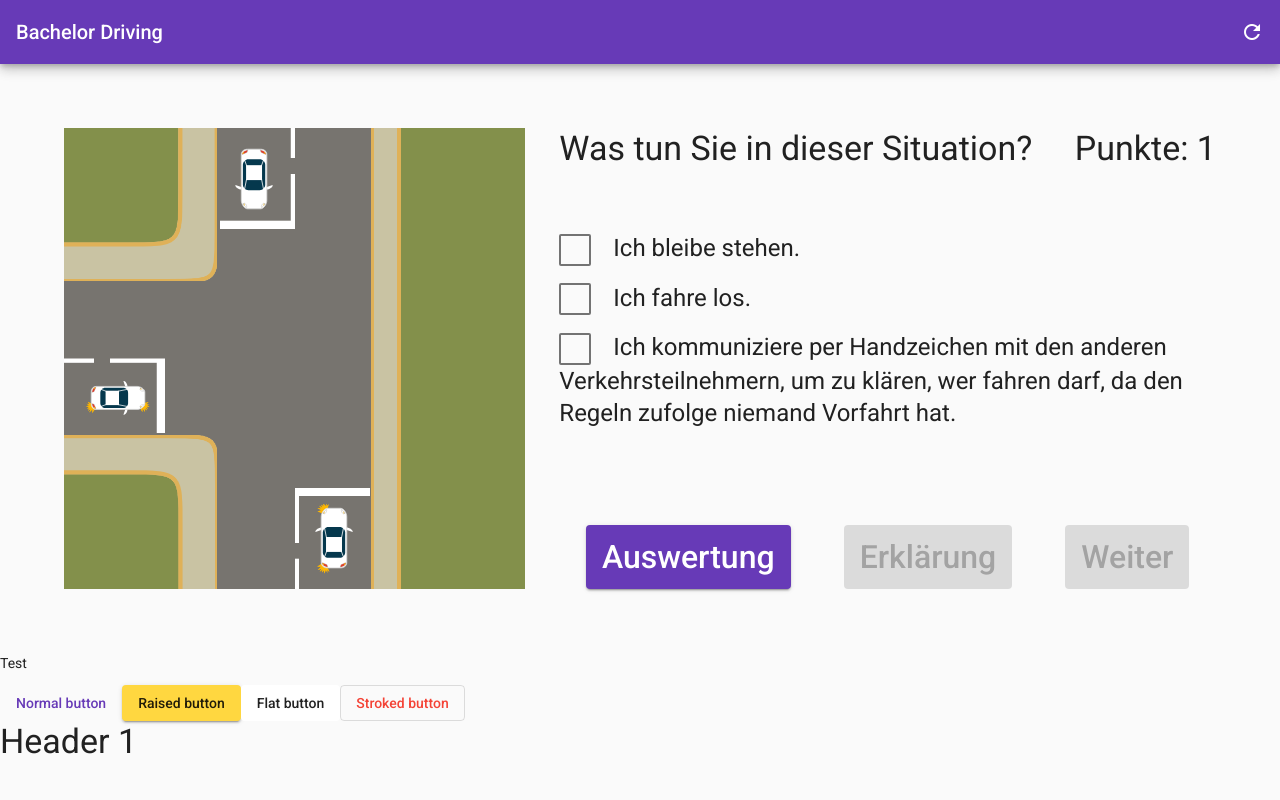
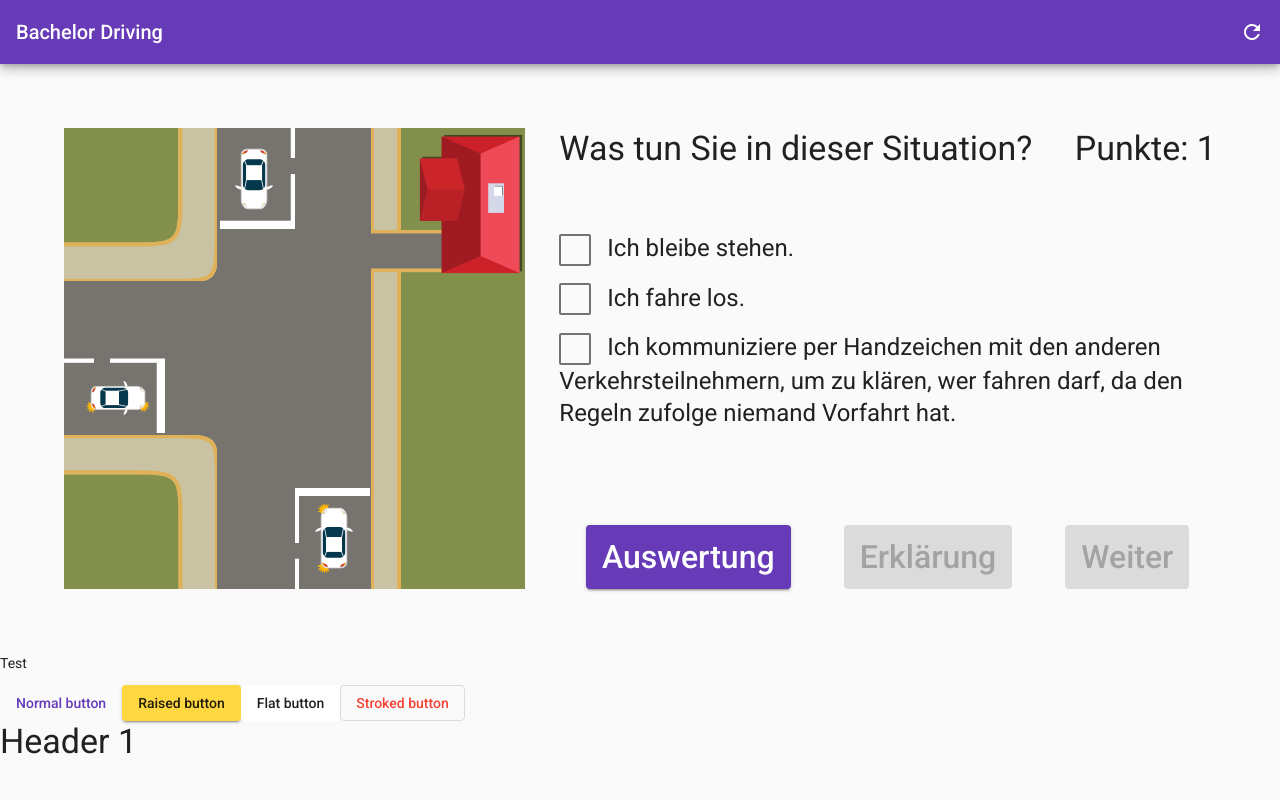
Before and after one commit to Panossa/bachelor-driving, an Angular app: page / in a window 1280 px wide. Shown: the top 800 px of the page. Built offline with nearby package versions, Linux system fonts and the light colour scheme; no server answers.

Commit message:
Implement real changing of situations without reloading the whole website
- Allow users to select answer by clicking either the checkbox or the text

```diff
--- a/src/app/app.component.html
+++ b/src/app/app.component.html
@@ -4,7 +4,7 @@
 </mat-toolbar>
 
 <div class="content">
-	<question-media></question-media>
+	<question-media [situation]="getCurrentSituation()"></question-media>
 	<question-area></question-area>
 </div>
 
--- a/src/app/app.component.ts
+++ b/src/app/app.component.ts
@@ -1,5 +1,6 @@
 import {Component, OnInit} from '@angular/core';
 import {SituationService} from './services/situation.service';
+import {Situation} from './models/situation';
 
 @Component({
 	selector: 'app-root',
@@ -18,4 +19,8 @@ export class AppComponent implements OnInit{
 	reload(): void {
 		window.location.reload();
 	}
+
+	getCurrentSituation(): Situation {
+		return this.situationService.currentSituation;
+	}
 }
--- a/src/app/components/question-area/question-area.component.html
+++ b/src/app/components/question-area/question-area.component.html
@@ -7,10 +7,12 @@
 	<div class="question-content">
 		<div class="answers">
 			<div *ngFor="let answer of answers; let i = index">
-				<h1>
-					<mat-checkbox (click)="registerSolution(i)" color="primary" [class.checkbox-disabled]="isSolutionShown"> </mat-checkbox>
+				<h1 class="unselectable-text">
+					<mat-checkbox (change)="registerSolution(i)" id="{{'answer' + i}}" color="primary" [class.checkbox-disabled]="isSolutionShown"> </mat-checkbox>
 					<mat-checkbox *ngIf="isSolutionShown" color="warn" class="checkbox-disabled" [checked]="answer.isCorrect"> </mat-checkbox>
-					{{answer.answerText}}
+					<!-- Sadly, Angular checkboxes are compiled into <label>s with <input>s inside of them, which is definitely non-standard -->
+					<!-- For their internal labels, they use the ID I set for the mat-checkbox and append -input. So I use that. -->
+					<label for="{{'answer' + i + '-input'}}">{{answer.answerText}}</label>
 				</h1>
 			</div>
 		</div>
@@ -41,7 +43,7 @@
 			color="{{isSolutionShown ? 'primary' : ''}}"
 			mat-raised-button
 			[disabled]="!isSolutionShown"
-			(click)="reload()"
+			(click)="nextQuestion()"
 		>
 			Weiter
 		</button>
--- a/src/app/components/question-area/question-area.component.ts
+++ b/src/app/components/question-area/question-area.component.ts
@@ -15,14 +15,19 @@ export class QuestionAreaComponent implements OnInit {
 	points: number = 1;
 	answers: Answer[];
 
-	isSolutionShown: boolean = false;
-	isInfoCardShown: boolean = false;
+	isSolutionShown: boolean;
+	isInfoCardShown: boolean;
+
+	private pickedAnswerIndexes: [boolean, boolean, boolean];
 
 	constructor(private situationService: SituationService) {}
 
 	ngOnInit(): void {
 		const situationAnswers = this.situationService.currentSituation.answers;
 		const correctAnswers = this.situationService.currentSituation.correctAnswers;
+		this.isSolutionShown = false;
+		this.isInfoCardShown = false;
+		this.pickedAnswerIndexes = [false, false, false];
 
 		// Update title according to the type of answers we're showing.
 		if (Object.values(DoAnswer).includes(situationAnswers[0])) {
@@ -41,7 +46,12 @@ export class QuestionAreaComponent implements OnInit {
 	}
 
 	registerSolution(answerIndex: number): void {
+		if (this.isSolutionShown) return;
+
 		console.log("Answered with: " + answerIndex);
+		this.pickedAnswerIndexes[answerIndex] = !this.pickedAnswerIndexes[answerIndex];
+
+		console.log(`pickedAnswers: ${this.pickedAnswerIndexes}`);
 	}
 
 	toggleInfoCard(): void {
@@ -54,8 +64,9 @@ export class QuestionAreaComponent implements OnInit {
 		console.log('answers submitted');
 	}
 
-	reload(): void {
-		window.location.reload();
+	nextQuestion(): void {
+		this.situationService.generateNewSituation();
+		// This could also be done via ngOnChanges, but it's worse for performance so OnInit must do. Best way would be to set up own listeners.
+		this.ngOnInit();
 	}
-
 }
--- a/src/app/components/question-media/question-media.component.ts
+++ b/src/app/components/question-media/question-media.component.ts
@@ -1,26 +1,29 @@
-import {Component, OnInit} from '@angular/core';
+import {ChangeDetectionStrategy, Component, Input, OnChanges, OnInit, SimpleChanges} from '@angular/core';
 import {Tile} from '../../models/tile';
-import {SituationService} from '../../services/situation.service';
 import {SubjectTile} from '../../models/subject-tile';
 import {GridPosition} from '../../models/enums/grid-position.enum';
 import {RoadSide} from '../../models/enums/road-side.enum';
 import {generateRoadTiles} from '../../utils/road-utils';
+import {Situation} from '../../models/situation';
 
 @Component({
 	selector: 'question-media',
+	changeDetection: ChangeDetectionStrategy.OnPush,
 	templateUrl: './question-media.component.html',
 	styleUrls: ['./question-media.component.css']
 })
-export class QuestionMediaComponent implements OnInit {
+export class QuestionMediaComponent implements OnInit, OnChanges {
+
+	// This could maybe be gotten with better performance via custom event emitter and subscribes but it works.
+	@Input()
+	situation: Situation;
 
 	GridPosition = GridPosition;
 	tilesData: Tile[]; //always exactly 9 elements!
 	subjectData: SubjectTile[]; // see above
 
-	constructor(private situationService: SituationService) {}
-
 	ngOnInit(): void {
-		this.tilesData = generateRoadTiles(this.situationService.currentSituation);
+		this.tilesData = generateRoadTiles(this.situation);
 
 		this.subjectData = [
 			SubjectTile.createEmpty(), SubjectTile.createEmpty(), SubjectTile.createEmpty(),
@@ -28,8 +31,7 @@ export class QuestionMediaComponent implements OnInit {
 			SubjectTile.createEmpty(), SubjectTile.createEmpty(), SubjectTile.createEmpty()
 		];
 
-		const trafficSubjects = [...this.situationService.currentSituation.trafficSubjects, this.situationService.currentSituation.oneself];
-		trafficSubjects.forEach(subject => {
+		[...this.situation.trafficSubjects, this.situation.oneself].forEach(subject => {
 			// check grid position and road side
 			/* Positions/indices:
 			 * 0,1,2
@@ -72,6 +74,10 @@ export class QuestionMediaComponent implements OnInit {
 		});
 	}
 
+	ngOnChanges(changes: SimpleChanges): void {
+		this.ngOnInit();
+	}
+
 	isOnGridPosition(subjectTile: SubjectTile, gridPosition: GridPosition): boolean {
 		return this.isOnGridPositions(subjectTile, [gridPosition]);
 	}
--- a/src/app/services/situation.service.ts
+++ b/src/app/services/situation.service.ts
@@ -1,6 +1,5 @@
 import {Injectable} from '@angular/core';
 import {Situation} from '../models/situation';
-import {DoAnswer} from '../models/enums/do-answer.enum';
 import {RightOfWayService} from './right-of-way.service';
 import {QuestionType} from '../models/enums/question-type.enum';
 
@@ -16,10 +15,6 @@ export class SituationService {
 	currentDifficulty: number = 1;
 
 	constructor(private rightOfWayService: RightOfWayService) {}
-
-	get answers(): DoAnswer[] {
-		return this.currentSituation.answers;
-	}
 
 	generateNewSituation(): void {
 		this.questionType = QuestionType.DO_QUESTION;
--- a/src/styles.css
+++ b/src/styles.css
@@ -8,3 +8,12 @@ body {
   margin: 0;
   font-family: Roboto, "Helvetica Neue", sans-serif;
 }
+
+.unselectable-text {
+	-webkit-touch-callout: none;
+	-webkit-user-select: none;
+	-moz-user-select: none;
+	-ms-user-select: none;
+	user-select: none;
+	cursor: default;
+}
```
Also changed, not shown: src/TODO.md (+7 -5 lines).
